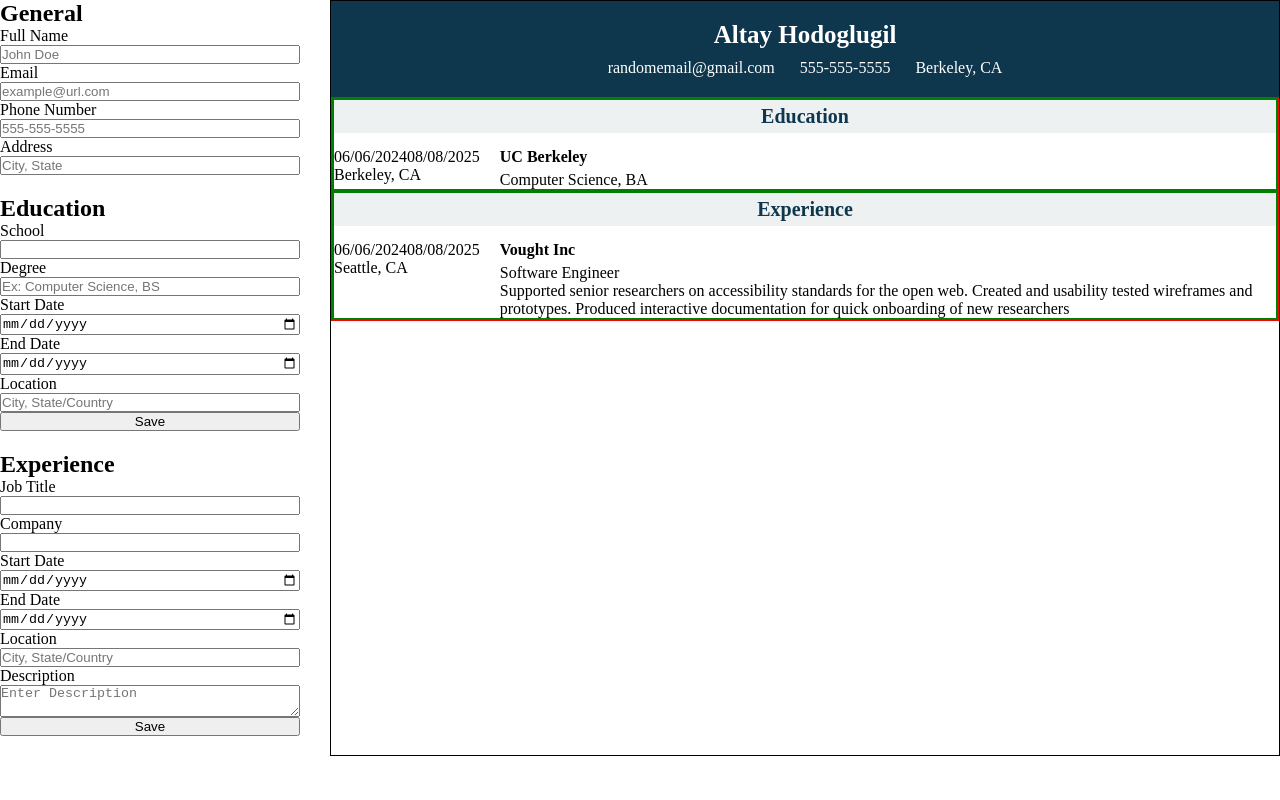
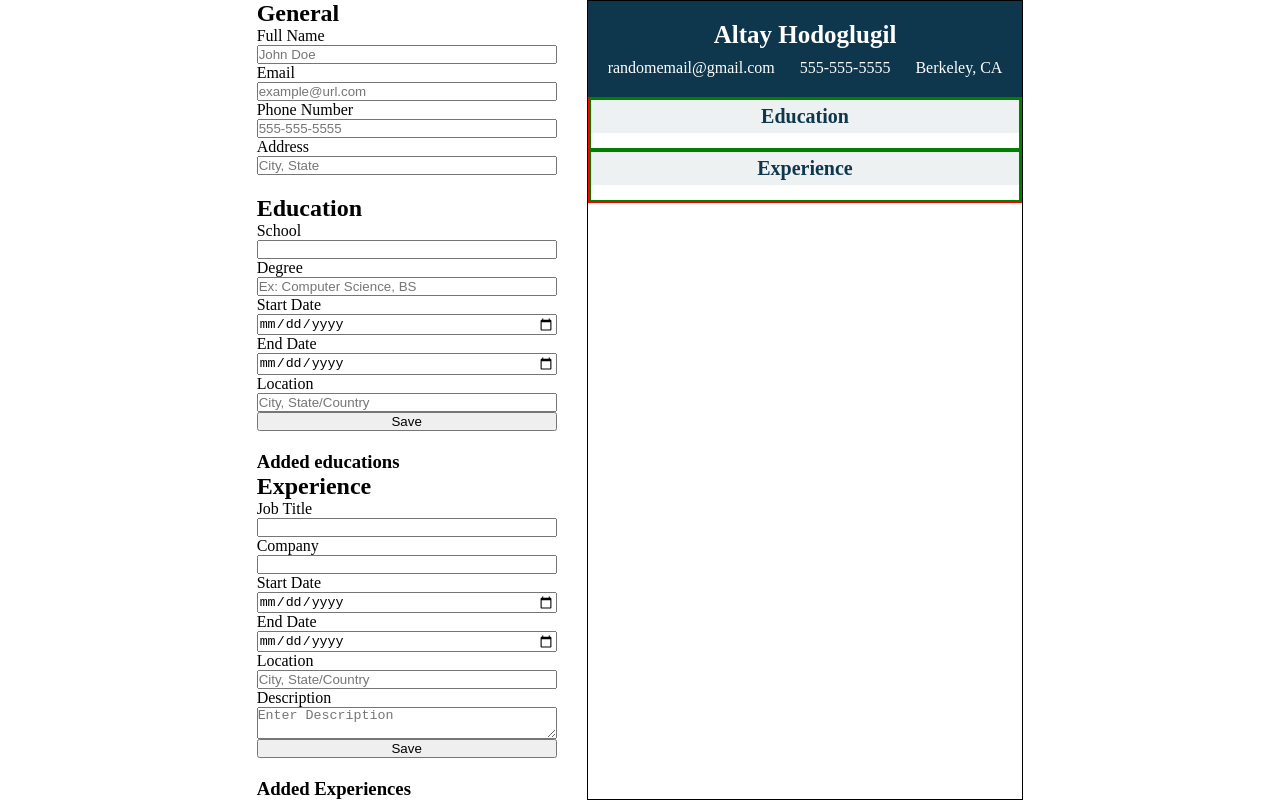
Before and after one commit to AltayHodo/odin-cv-application, a React (Vite) app: page / in a window 1280 px wide. Built offline with nearby package versions, Linux system fonts and the light colour scheme.

Commit message:
Update education and experience for multiple entry

```diff
--- a/src/components/Education.jsx
+++ b/src/components/Education.jsx
@@ -6,6 +6,7 @@ function Education({ onSave }) {
   const [startDate, setStartDate] = useState('');
   const [endDate, setEndDate] = useState('');
   const [location, setLocation] = useState('');
+  const [educationArray, setEducationArray] = useState([]);
 
   function saveInfo(e) {
     e.preventDefault();
@@ -16,7 +17,16 @@ function Education({ onSave }) {
       endDate,
       location,
     };
-    onSave(educationInfo);
+    const newEducationArray = [...educationArray, educationInfo];
+    setEducationArray(newEducationArray);
+    onSave(newEducationArray);
+
+    setSchool('');
+    setDegree('');
+    setStartDate('');
+    setEndDate('');
+    setLocation('');
+    document.querySelector('.education-form').reset();
   }
 
   return (
@@ -66,6 +76,14 @@ function Education({ onSave }) {
         />
         <button type="submit">Save</button>
       </form>
+      <div>
+        <h3>Added educations</h3>
+        <ul>
+          {educationArray.map((edu, index) => (
+            <li key={index}>{edu.school}</li>
+          ))}
+        </ul>
+      </div>
     </>
   );
 }
--- a/src/components/Experience.jsx
+++ b/src/components/Experience.jsx
@@ -7,10 +7,11 @@ function Experience({ onSave }) {
   const [endDate, setEndDate] = useState('');
   const [location, setLocation] = useState('');
   const [description, setDescription] = useState('');
+  const [experienceArray, setExperienceArray] = useState([]);
 
   function saveInfo(e) {
     e.preventDefault();
-    const educationInfo = {
+    const experienceInfo = {
       company,
       position,
       startDate,
@@ -18,14 +19,24 @@ function Experience({ onSave }) {
       location,
       description,
     };
-    onSave(educationInfo);
+    const newExperienceArray = [...experienceArray, experienceInfo];
+    setExperienceArray(newExperienceArray);
+    onSave(newExperienceArray);
+
+    setCompany('');
+    setPosition('');
+    setStartDate('');
+    setEndDate('');
+    setLocation('');
+    setDescription('');
+    document.querySelector('.experience-form').reset()
   }
 
   return (
     <>
       <h2>Experience</h2>
       <form action="" className="experience-form" onSubmit={saveInfo}>
-      <label htmlFor="position">Job Title</label>
+        <label htmlFor="position">Job Title</label>
         <input
           type="text"
           name="position"
@@ -75,6 +86,14 @@ function Experience({ onSave }) {
         ></textarea>
         <button type="submit">Save</button>
       </form>
+      <div>
+        <h3>Added Experiences</h3>
+        <ul>
+          {experienceArray.map((exp, index) => (
+            <li key={index}>{exp.company}</li>
+          ))}
+        </ul>
+      </div>
     </>
   );
 }
--- a/src/components/ResumeBuilder.jsx
+++ b/src/components/ResumeBuilder.jsx
@@ -5,8 +5,8 @@ import { useState } from 'react';
 
 function ResumeBuilder() {
   const [generalInfo, setGeneralInfo] = useState({});
-  const [educationInfo, setEducationInfo] = useState({});
-  const [experienceInfo, setExperienceInfo] = useState({});
+  const [educationInfo, setEducationInfo] = useState([]);
+  const [experienceInfo, setExperienceInfo] = useState([]);
 
   const handleGeneralSave = (info) => {
     setGeneralInfo(info);
@@ -40,35 +40,43 @@ function ResumeBuilder() {
           <div className="education-info">
             <div className="education-title">Education</div>
             <div className="education-content">
+              {educationInfo.map((edu, index) => (
+                <div key={index} className="education-entry">
                   <div className="left">
                     <div className="date">
-                  <span>{educationInfo.startDate}06/06/2024</span>
-                  <span>{educationInfo.endDate}08/08/2025</span>
+                      <span>{edu.startDate}</span>
+                      <span>{edu.endDate}</span>
                     </div>
-                <div className="location">{educationInfo.location} Berkeley, CA</div>
+                    <div className="location">{edu.location}</div>
                   </div>
                   <div className="right">
-                <div className="school">{educationInfo.school}UC Berkeley</div>
-                <div className="degree">{educationInfo.degree}Computer Science, BA</div>
+                    <div className="school">{edu.school}</div>
+                    <div className="degree">{edu.degree}</div>
                   </div>
+                </div>
+              ))}
             </div>
           </div>
           <div className="experience-info">
             <div className="experience-title">Experience</div>
+            {experienceInfo.map((exp, index) => (
+              <div key={index} className="experience-entry">
                 <div className="experience-content">
                   <div className="left">
                     <div className="date">
-                  <span>{experienceInfo.startDate}06/06/2024</span>
-                  <span>{experienceInfo.endDate}08/08/2025</span>
+                      <span>{exp.startDate}</span>
+                      <span>{exp.endDate}</span>
                     </div>
-                <div className="location">{experienceInfo.location}Seattle, CA</div>
+                    <div className="location">{exp.location}</div>
                   </div>
                   <div className="right">
-                <div className="company">{experienceInfo.company}Vought Inc</div>
-                <div className="position">{experienceInfo.position}Software Engineer</div>
-                <div className="description">{experienceInfo.description}Supported senior researchers on accessibility standards for the open web. Created and usability tested wireframes and prototypes. Produced interactive documentation for quick onboarding of new researchers</div>
+                    <div className="company">{exp.company}</div>
+                    <div className="position">{exp.position}</div>
+                    <div className="description">{exp.description}</div>
                   </div>
                 </div>
+              </div>
+            ))}
           </div>
         </div>
       </div>
--- a/src/style.css
+++ b/src/style.css
@@ -64,7 +64,7 @@
   border: 2px solid green;
 }
 
-.education-content,
+.education-entry,
 .experience-content {
   display: flex;
   gap: 20px;
```
Lines whose indentation alone changed are shown as unchanged.
